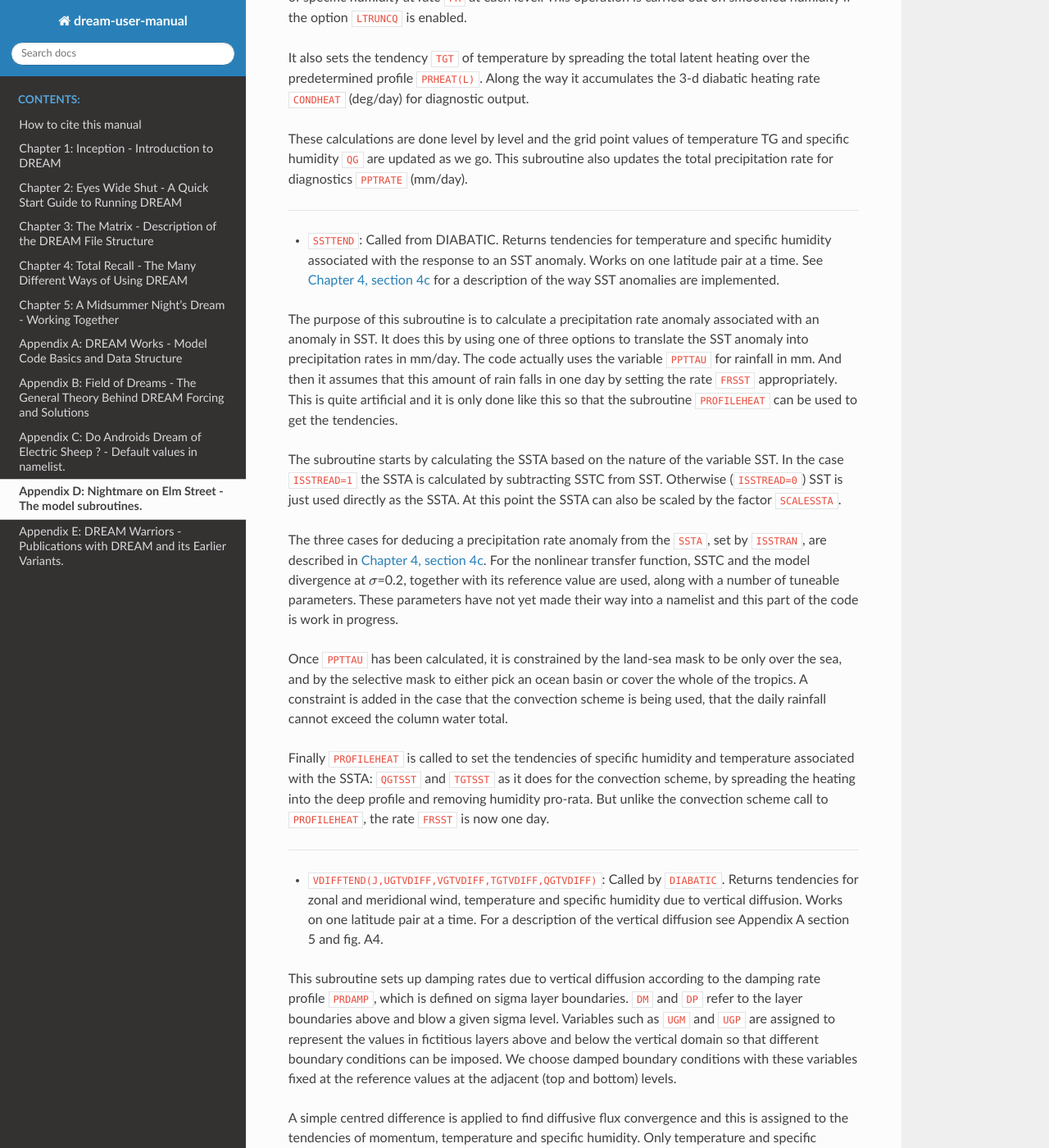
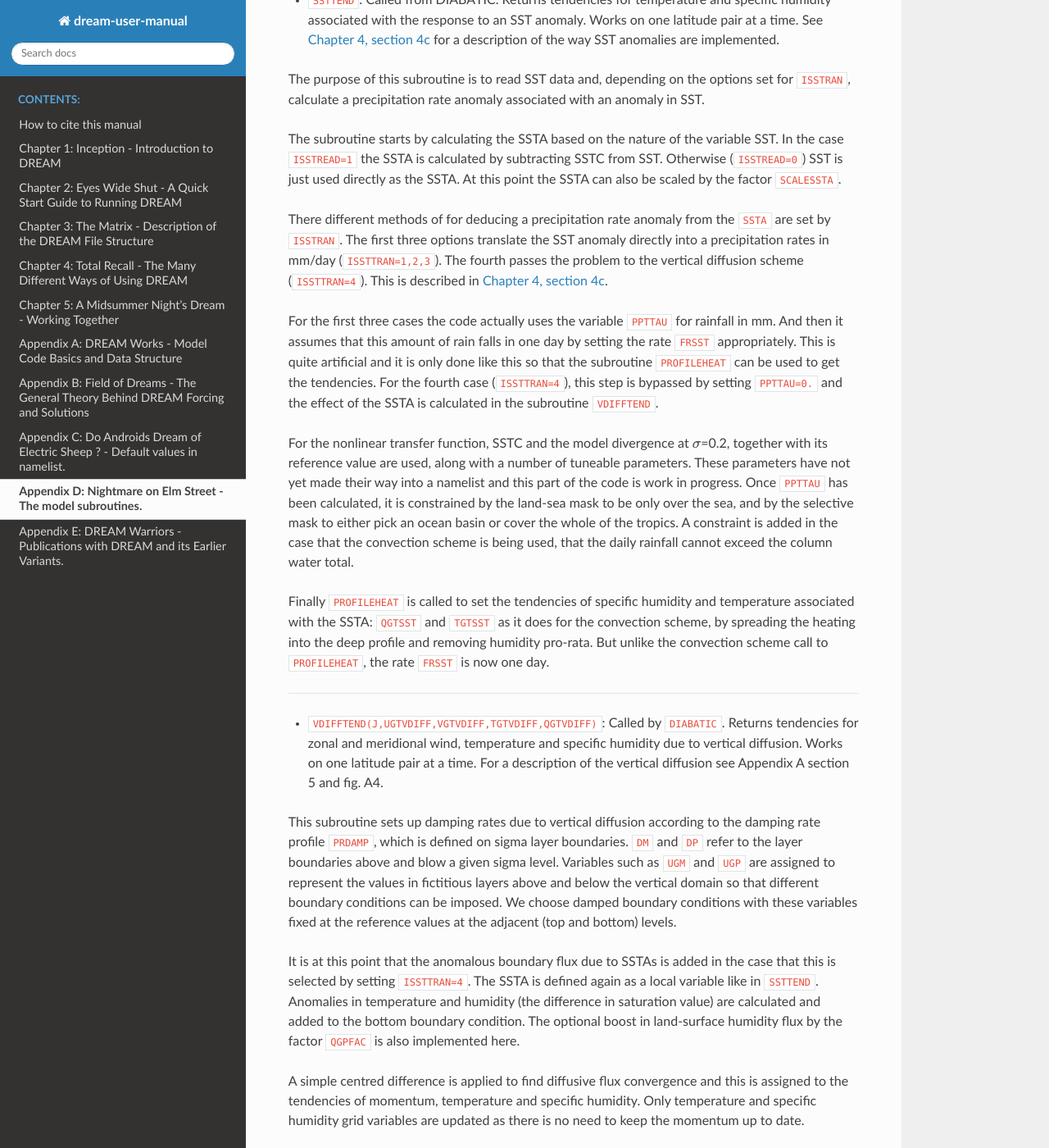
Before and after one commit to dream-gcm/usermanual, a Sphinx documentation site: the page built from source/AppendixD.md, in a window 1280 px wide and 1400 px high, scrolled down 9468 px. Shown: the whole window at 82% size. Built offline with Sphinx 7.4.7 and the Read the Docs theme 2.0.0, drawn with Linux system fonts in a browser that asks for light colours; some of the changed text lies outside the part shown.

Commit message:
Update AppendixD.md

```diff
--- a/source/AppendixD.md
+++ b/source/AppendixD.md
@@ -156,21 +156,16 @@ Finally the radiative cooling is applied directly and all the tendencies are add
 * `ZMEAN(ZWK,DWK,TWK,SPWK,QWK)`: Called from `INIIC` and `READFCE`. Takes the zonal mean of the entire model state passed to the work arrays. Can also be used for forcing data. Global namelist options control symmetry: ISYM=1 for the full zonal mean and `ISYM=0` for a zonal mean that is symmetric about the equator. `IWAVE` adds wavenumbers 1, 2 and 3 (see Appendix C).
 ---
 * `PWATER`: Called from `DIABATIC`. Calculates column total moisture flux convergence and water content. Works on one latitude pair at a time. Evaluates:
----
-* `VIMCON`: the vertically integrated moisture flux convergence, by summing the flux convergence `QCONG` over sigma layers and dimensionalising to mm/day.
----
-* `VIMCONTR`: as `VIMCON` but with truncated moisture flux convergence.
----
-* `VIMCONREF`: as `VIMCON` for the reference state.
----
-* `COLWATER`: the total column water, by summing over sigma layers and dimensionalising to mm.
----
-* `COLSAT`: for diagnostic purposes only, this is the value `COLWATER` would take if the column was at saturation at every level.
+  `VIMCON`: the vertically integrated moisture flux convergence, by summing the flux convergence `QCONG` over sigma layers and dimensionalising to mm/day.
+  `VIMCONTR`: as `VIMCON` but with truncated moisture flux convergence.
+  `VIMCONREF`: as `VIMCON` for the reference state.
+  `COLWATER`: the total column water, by summing over sigma layers and dimensionalising to mm.
+  `COLSAT`: for diagnostic purposes only, this is the value `COLWATER` would take if the column was at saturation at every level.
 
 Some values are accumulated into 2-d grid arrays for diagnostic output:
-    * `VIMC=VIMCON`, the vertically integrated moisture convergence (mm/day)
-    * `VICW=COLWATER`, the column total water (mm)
-    * `VISF=COLWATER/COLSAT`, the saturated fraction.
+  `VIMC=VIMCON`, the vertically integrated moisture convergence (mm/day)
+  `VICW=COLWATER`, the column total water (mm)
+  `VISF=COLWATER/COLSAT`, the saturated fraction.
 (note that 2-d values in mm could also be expressed in kg/m2 ).
 
 ---
@@ -178,7 +173,7 @@ Some values are accumulated into 2-d grid arrays for diagnostic output:
 
 This subroutine first sets the decision to trigger convection `LTRIG` as true, and then looks for reasons to set it to false. The first criterion depends on the difference `VIMCONA` between the smoothed vertically integrated moisture convergence `VIMCONTR` minus its reference value `VIMCONREF`. This difference must be positive and exceed a threshold for convection to be triggered.
 
-The other criterion depends on vertical temperature differences in the lowest four layers of the model: specifically the mean of the bottom two layers minus the mean of the next two layers up.  The “instability anomaly” `BLSIA` is the departure of this difference from its reference value. It must exceed a threshold for convection to be triggered.
+The other optional criterion depends on vertical temperature differences in the lowest four layers of the model: specifically the mean of the bottom two layers minus the mean of the next two layers up.  The “instability anomaly” `BLSIA` is the departure of this difference from its reference value. It must exceed a threshold for convection to be triggered.
 
 If convection is triggered the column total rain falling in next `TAUCOND` period `PPTTAU` is calculated in mm as the convergence in mm/day times the period `TACOND`. `PPTTAU` is constrained not to exceed the total column water COLWATER and to be positive. It is also subject to a maximum value `PPTTAUCAP`, which is is constrained to approach asymptotically.
 
@@ -196,13 +191,18 @@ These calculations are done level by level and the grid point values of temperat
 ---
 * `SSTTEND`: Called from DIABATIC. Returns tendencies for temperature and specific humidity associated with the response to an SST anomaly. Works on one latitude pair at a time. See [Chapter 4, section 4c](https://dreamusermanual.readthedocs.io/en/latest/Chapter4.html#adding-sea-surface-temperature-effects) for a description of the way SST anomalies are implemented.
 
-The purpose of this subroutine is to calculate a precipitation rate anomaly associated with an anomaly in SST. It does this by using one of three options to translate the SST anomaly into precipitation rates in mm/day. The code actually uses the variable `PPTTAU` for rainfall in mm. And then it assumes that this amount of rain falls in one day by setting the rate `FRSST` appropriately. This is quite artificial and it is only done like this so that the subroutine `PROFILEHEAT` can be used to get the tendencies.
+
+
+
+The purpose of this subroutine is to read SST data and, depending on the options set for `ISSTRAN`, calculate a precipitation rate anomaly associated with an anomaly in SST.
 
 The subroutine starts by calculating the SSTA based on the nature of the variable SST. In the case `ISSTREAD=1` the SSTA is calculated by subtracting SSTC from SST. Otherwise (`ISSTREAD=0`) SST is just used directly as the SSTA. At this point the SSTA can also be scaled by the factor `SCALESSTA`.
 
-The three cases for deducing a precipitation rate anomaly from the `SSTA`, set by `ISSTRAN`, are described in [Chapter 4, section 4c](https://dreamusermanual.readthedocs.io/en/latest/Chapter4.html#adding-sea-surface-temperature-effects). For the nonlinear transfer function, SSTC and the model divergence at $\sigma$=0.2, together with its reference value are used, along with a number of tuneable parameters. These parameters have not yet made their way into a namelist and this part of the code is work in progress.
+There different methods of for deducing a precipitation rate anomaly from the `SSTA` are set by `ISSTRAN`. The first three options  translate the SST anomaly directly into a precipitation rates in mm/day (`ISSTTRAN=1,2,3`). The fourth passes the problem to the vertical diffusion scheme (`ISSTTRAN=4`). This is described in [Chapter 4, section 4c](https://dreamusermanual.readthedocs.io/en/latest/Chapter4.html#adding-sea-surface-temperature-effects).
 
-Once `PPTTAU` has been calculated, it is constrained by the land-sea mask to be only over the sea, and by the selective mask to either pick an ocean basin or cover the whole of the tropics. A constraint is added in the case that the convection scheme is being used, that the daily rainfall cannot exceed the column water total.
+For the first three cases the code actually uses the variable `PPTTAU` for rainfall in mm. And then it assumes that this amount of rain falls in one day by setting the rate `FRSST` appropriately. This is quite artificial and it is only done like this so that the subroutine `PROFILEHEAT` can be used to get the tendencies. For the fourth case (`ISSTTRAN=4`), this step is bypassed by setting `PPTTAU=0.` and the effect of the SSTA is calculated in the subroutine `VDIFFTEND`.
+
+For the nonlinear transfer function, SSTC and the model divergence at $\sigma$=0.2, together with its reference value are used, along with a number of tuneable parameters. These parameters have not yet made their way into a namelist and this part of the code is work in progress. Once `PPTTAU` has been calculated, it is constrained by the land-sea mask to be only over the sea, and by the selective mask to either pick an ocean basin or cover the whole of the tropics. A constraint is added in the case that the convection scheme is being used, that the daily rainfall cannot exceed the column water total.
 
 Finally `PROFILEHEAT` is called to set the tendencies of specific humidity and temperature associated with the SSTA: `QGTSST` and `TGTSST` as it does for the convection scheme, by spreading the heating into the deep profile and removing humidity pro-rata. But unlike the convection scheme call to `PROFILEHEAT`, the rate `FRSST` is now one day.
 
@@ -211,12 +211,14 @@ Finally `PROFILEHEAT` is called to set the tendencies of specific humidity and t
 
 This subroutine sets up damping rates due to vertical diffusion according to the damping rate profile `PRDAMP`, which is defined on sigma layer boundaries. `DM` and `DP` refer to the layer boundaries above and blow a given sigma level. Variables such as `UGM` and `UGP` are assigned to represent the values in fictitious layers above and below the vertical domain so that different boundary conditions can be imposed. We choose damped boundary conditions with these variables fixed at the reference values at the adjacent (top and bottom) levels.
 
+It is at this point that the anomalous boundary flux due to SSTAs is added in the case that this is selected by setting `ISSTTRAN=4`. The SSTA is defined again as a local variable like in `SSTTEND`. Anomalies in temperature and humidity (the difference in saturation value) are calculated and added to the bottom boundary condition. The optional boost in land-surface humidity flux by the factor `QGPFAC` is also implemented here.
+
 A simple centred difference is applied to find diffusive flux convergence and this is assigned to the  tendencies of momentum, temperature and specific humidity. Only temperature and specific humidity grid variables are updated as there is no need to keep the momentum up to date.
 
 ---
 * `LSRTEND(J,TGTLSR,QGTLSR)`: Called by `DIABATIC`. Returns height dependent tendencies for temperature and specific humidity associated with resolved condensation (large scale rain). Works on one latitude pair at a time. See [Chapter 4, section 4c](https://dreamusermanual.readthedocs.io/en/latest/Chapter4.html#large-scale-rain) for a description of the large scale rain scheme.
 
-This subroutine calculates saturated specific humidity QSAT at every level at a given grid point and compares it with the local specific humidity (or its smoothed value `QGTR` if `LTRUNCQ` is enabled). The supersaturation `QDIFF` is the difference between the two, and it is used directly to calculate the local specific humidity tendency `QGTLSR` using the rate `FRCOND` derived from the timescale `TAUCOND`. The associated latent heating rate is applied to the local temperature tendency `TGTLSR`.
+This subroutine calculates saturated specific humidity QSAT at every level at a given grid point and compares it with the local specific humidity (or its smoothed value `QGTR` if `LTRUNCQ` is enabled). The supersaturation `QDIFF` is the difference between the two, and it is used directly to calculate the local specific humidity tendency `QGTLSR` using the rate `FRCOND` derived from the timescale `TAUCOND`. The associated latent heating rate is applied to the local temperature tendency `TGTLSR`. A limit is set to the maximum value of supersaturation that can be rained out at any given level. It is current;y set in the code as `QDIFFCAP=50./16. * 1.e-4`. For a standard value of `TAUCOND=0.0625` (i.e. 1.5 hours) this means that the maximum precipitation rate possible (provided the limit is hit at every level) is 50 mm/day.
 
 For diagnostic output, the rain rate `PPTRATE` (mm/day) is updated level by level. Note that this 2-d grid variable is the sum of all precipitation in the model. It is updated directly from this `LSR` scheme and also from the deep convection and SSTA schemes in `PROFILEHEAT`. Likewise the 3-d grid diagnostic variable for condensation heating `CONDHEAT` (deg/day) is updated level by level.
 
```
